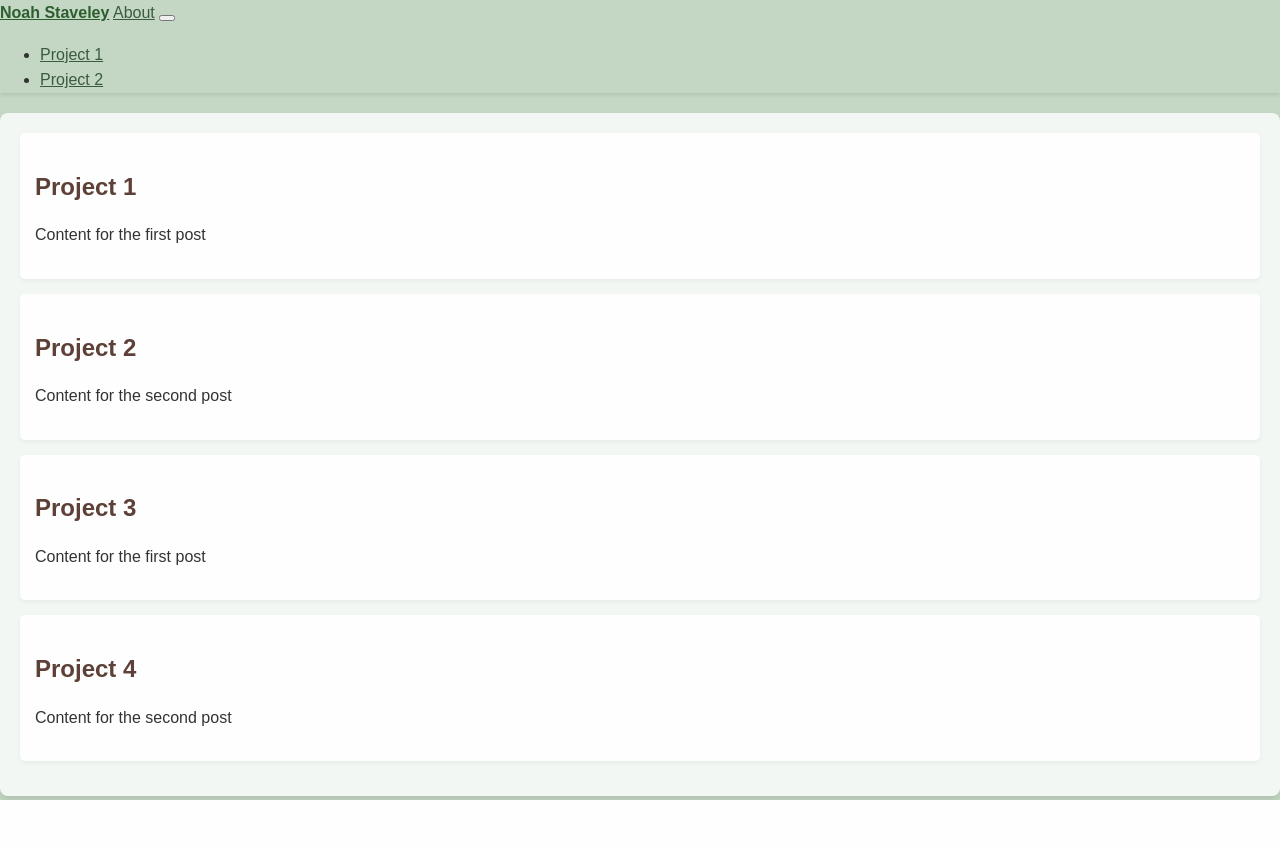
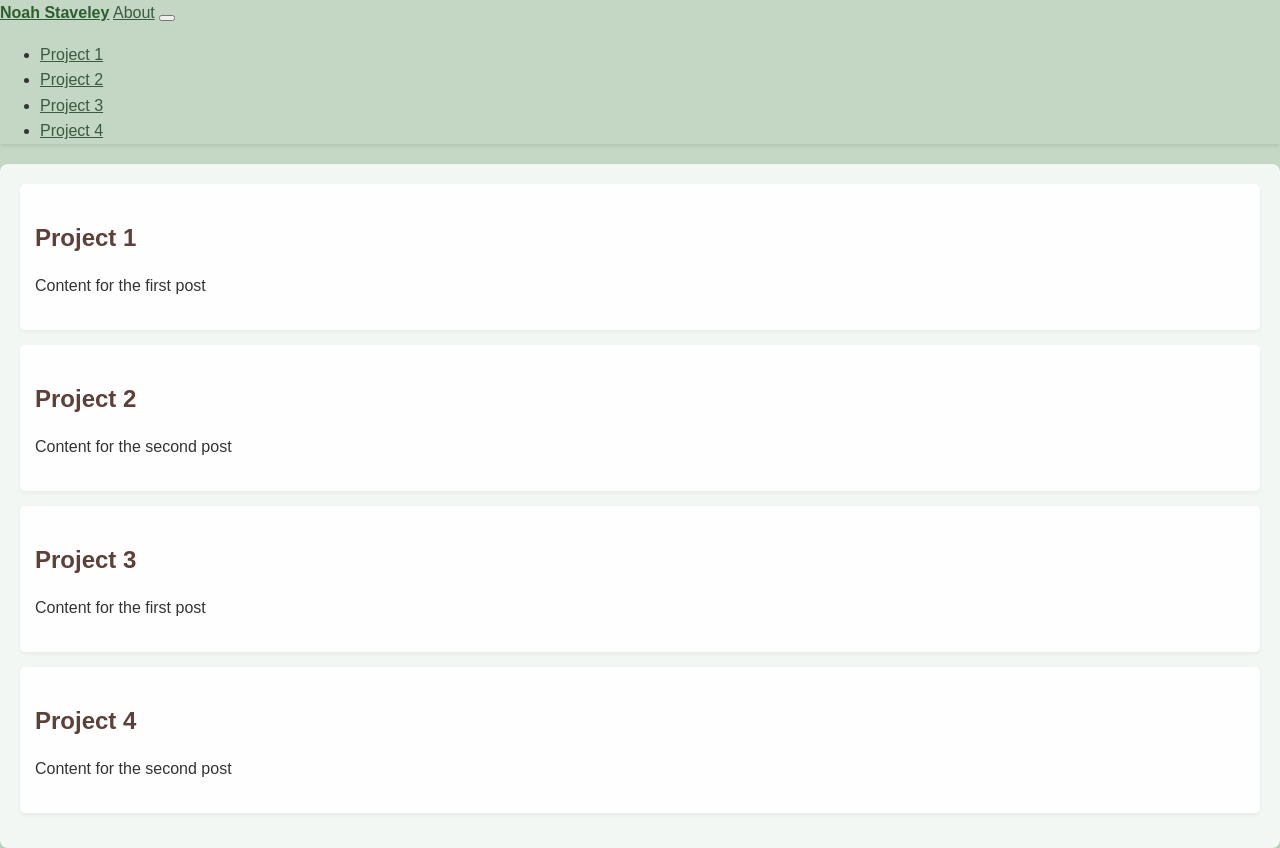
Before and after one commit to nosumm/flaskWebsite, a Flask app: page / in a window 1280 px wide. Before the commit the page ends 800 px from the top, so only its background shows below. Run offline with Flask 3, Linux system fonts and the light colour scheme; data comes from the database, SQL or seed files in the repository; both versions use the stored data as it was after the commit.

Commit message:
added more projects

```diff
--- a/app.py
+++ b/app.py
@@ -22,6 +22,13 @@ def project1():
 def project2():
     return render_template('project2.html')
 
+@app.route('/project3')
+def project3():
+    return render_template('project3.html')
+
+@app.route('/project4')
+def project4():
+    return render_template('project4.html')
 def get_db_connection():
     conn = sqlite3.connect('database.db')
     conn.row_factory = sqlite3.Row
--- a/templates/base.html
+++ b/templates/base.html
@@ -22,6 +22,12 @@
                     <li class="nav-item">
                         <a class="nav-link" href="{{ url_for('project2') }}">Project 2</a>
                     </li>
+                    <li class="nav-item">
+                      <a class="nav-link" href="{{ url_for('project3') }}">Project 3</a>
+                  </li>
+                  <li class="nav-item">
+                    <a class="nav-link" href="{{ url_for('project4') }}">Project 4</a>
+                </li>
                 </ul>
             </div>
         </div>
--- a/templates/index.html
+++ b/templates/index.html
@@ -3,9 +3,16 @@
 {% block title %}Noah Staveley{% endblock %}
 
 {% block content %}
-{% for post in posts %}
+{% for post in posts[:4] %} <!-- Restrict the loop to the first 4 projects -->
 <div class="post">
-    <h2><a href="{{ url_for('project1') if post['title'] == 'Project 1' else url_for('project2') if post['title'] == 'Project 2' else '#' }}">{{ post['title'] }}</a></h2>
+    <h2>
+        <a href="{{ url_for('project1') if post['title'] == 'Project 1'
+               else url_for('project2') if post['title'] == 'Project 2'
+               else url_for('project3') if post['title'] == 'Project 3'
+               else url_for('project4') if post['title'] == 'Project 4' else '#' }}">
+            {{ post['title'] }}
+        </a>
+    </h2>
     <p>{{ post['content'] }}</p>
 </div>
 {% endfor %}
```
Also changed, not shown: init_db.py (+7 -0 lines), templates/project3.html (added, +10 -0 lines), templates/project4.html (added, +10 -0 lines), database.db.
